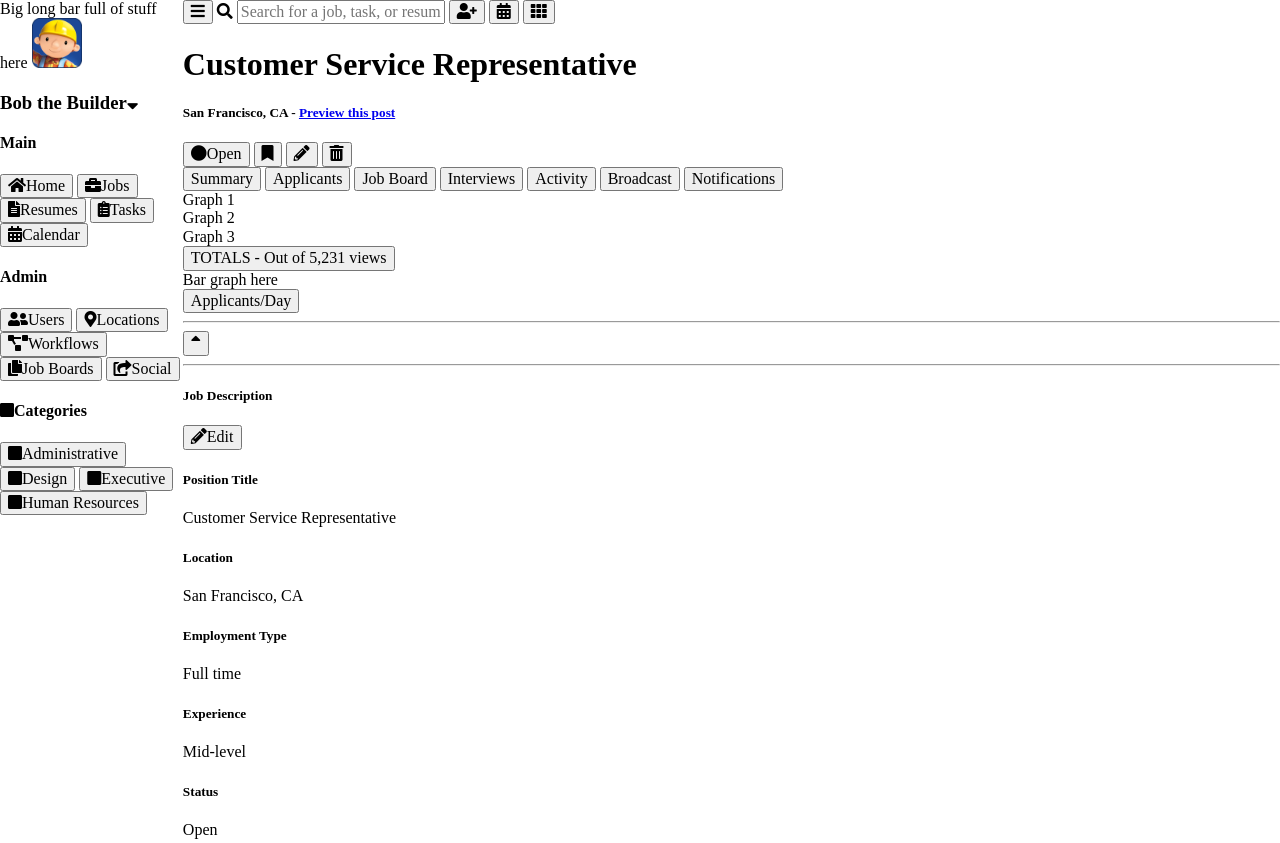
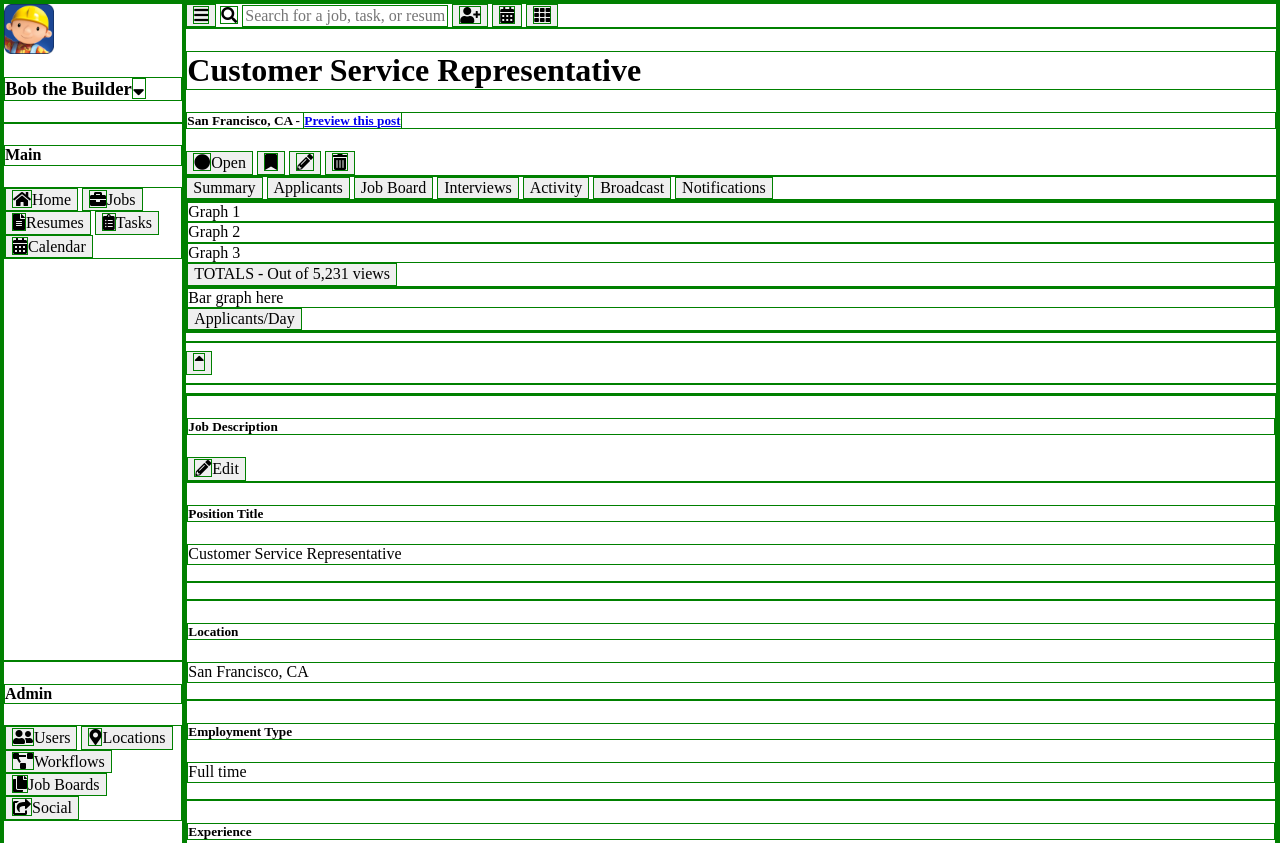
Before and after one commit to bottd/db-comp-challenge-3, a plain HTML site: page index.html in a window 1280 px wide. Shown: the top 843 px of the page. Drawn offline with Linux system fonts and the light colour scheme.

Commit message:
Start grid on nav bar

```diff
--- a/index.html
+++ b/index.html
@@ -6,9 +6,11 @@
     <link rel="stylesheet" type="text/css" href="style.css">
   </head>
   <body>
-    <nav>Big long bar full of stuff here
-      <img src="assets/bob-icon.jpg">
-      <h3>Bob the Builder<i class="fas fa-sort-down"></i></h3>
+    <nav>
+      <section class="profile-nav">
+        <img class=profile-pic" src="assets/bob-icon.jpg">
+        <h3>Bob the Builder<i class="fas fa-sort-down"></i></h3>
+      </section>
       <section class="main-nav">
         <h4>Main<h4>
         <button><i class="fas fa-home"></i>Home</button>
--- a/style.css
+++ b/style.css
@@ -1,6 +1,14 @@
+* {
+  border: 1px solid green;
+}
 body {
+  box-sizing: border-box;
   display:grid;
   grid-template-columns: 1fr 6fr;
+}
+nav {
+  display:grid;
+  grid-template-rows: 120px 2fr 2fr 2fr
 }
 img {
   width:50px;
```
